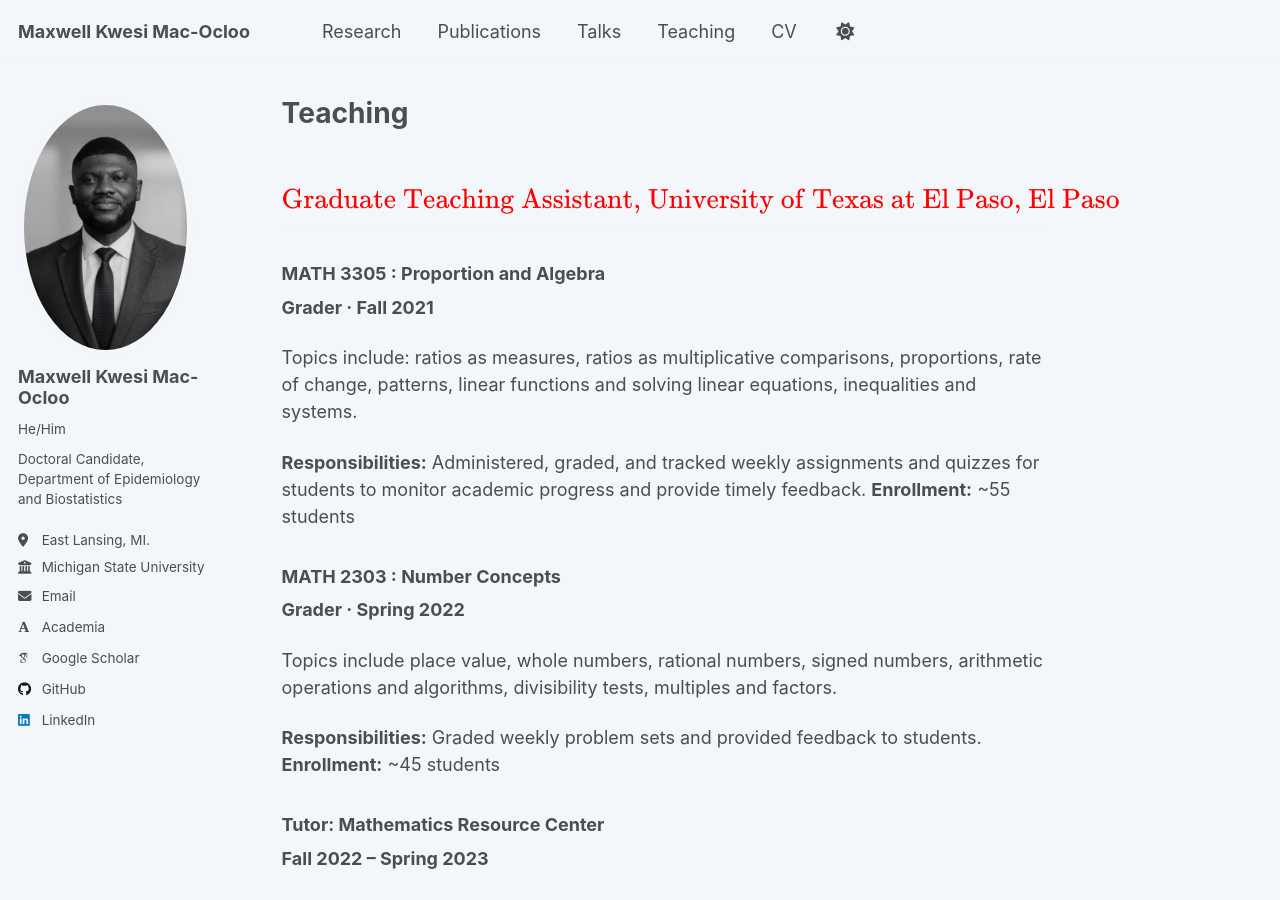
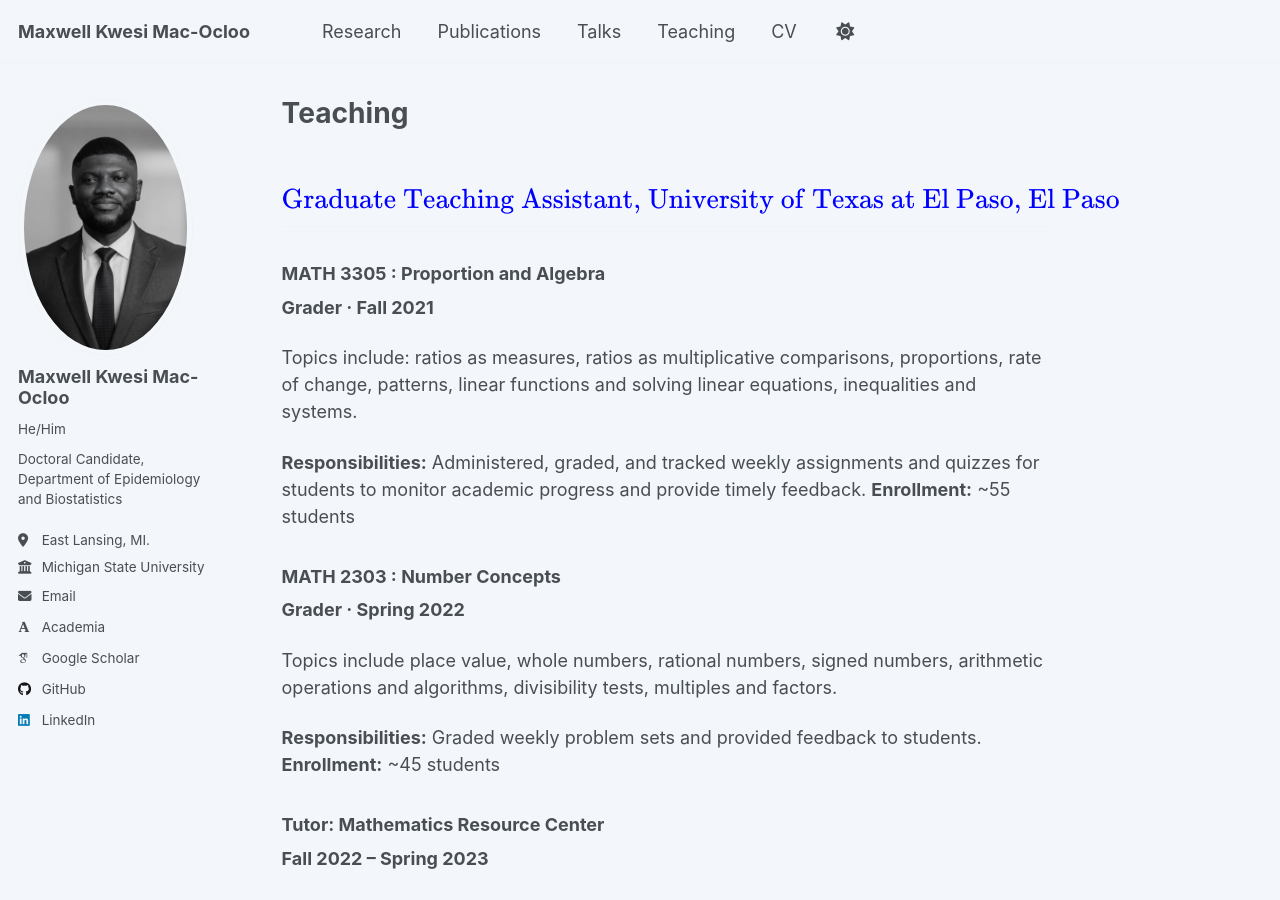
Before and after one commit to MaxwellMacocloo/maxwellmacocloo.github.io, a Jekyll site: the page built from _pages/teaching.md, in a window 1280 px wide and 900 px high. Built offline with Jekyll 4.4.1, drawn with Linux system fonts in a browser that asks for light colours; some web fonts are replaced.

Commit message:
Change text color for teaching assistant title

```diff
--- a/_pages/teaching.md
+++ b/_pages/teaching.md
@@ -6,7 +6,7 @@ author_profile: true
 ---
 
 
-## $\color{red}\text{Graduate Teaching Assistant, University of Texas at El Paso, El Paso}$
+## $\color{blue}\text{Graduate Teaching Assistant, University of Texas at El Paso, El Paso}$
 
 ### MATH 3305 : Proportion and Algebra
 **Grader · Fall 2021**
```
